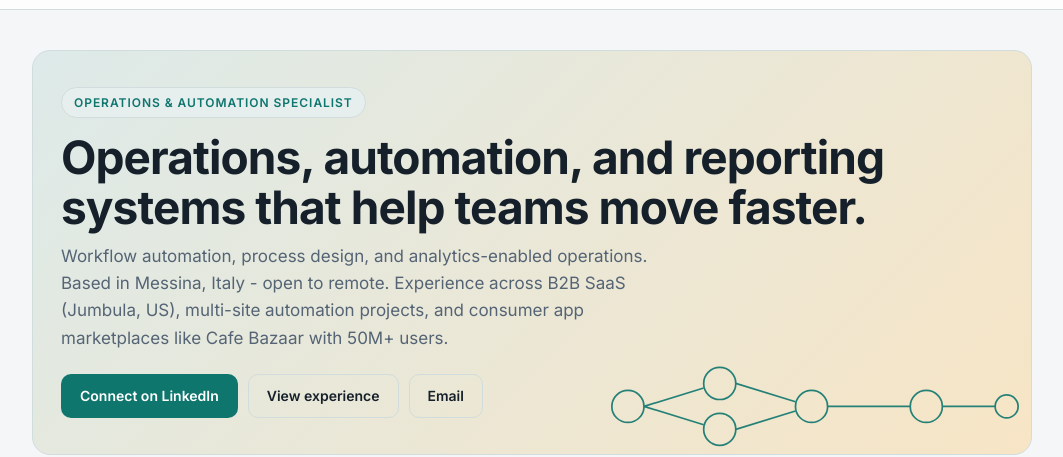
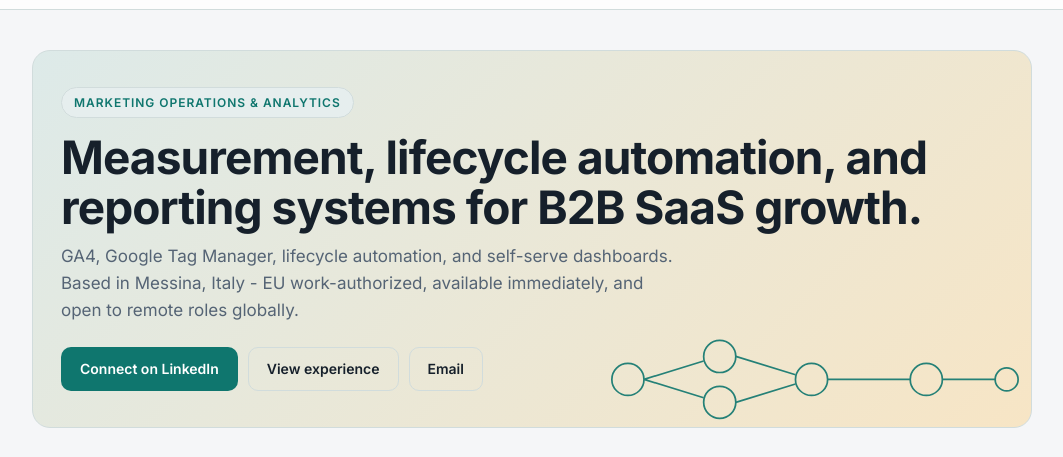
Before and after one commit to yheidari/operations-automation, a plain HTML site: page index.html in a window 1280 px wide. Shown: the part 55-512 px from the top of the page, without its empty margins (108-1171 px from the left). Drawn offline with Linux system fonts and the light colour scheme.

Commit message:
Retitle portfolio for marketing operations role

```diff
--- a/index.html
+++ b/index.html
@@ -3,8 +3,8 @@
 <head>
 <meta charset="utf-8">
 <meta name="viewport" content="width=device-width,initial-scale=1">
-<title>Yashar Heidari - Operations & Automation Specialist</title>
-<meta name="description" content="Workflow automation, BPMN process design, and reliability. Portfolio of Yashar Heidari, Operations & Automation Specialist.">
+<title>Yashar Heidari - Marketing Operations & Analytics</title>
+<meta name="description" content="GA4, lifecycle automation, event tracking, and self-serve reporting for B2B SaaS. Portfolio of Yashar Heidari, Marketing Operations & Analytics.">
 <link rel="preconnect" href="https://fonts.googleapis.com">
 <link rel="preconnect" href="https://fonts.gstatic.com" crossorigin>
 <link href="https://fonts.googleapis.com/css2?family=Inter:wght@400;500;600;700&family=Space+Grotesk:wght@500;700&family=Merriweather:wght@400;700&family=Playfair+Display:wght@600;700&family=JetBrains+Mono:wght@400;500;700&display=swap" rel="stylesheet">
@@ -97,9 +97,9 @@
 
 <main class="wrap">
   <section class="hero">
-    <span class="role">Operations & Automation Specialist</span>
-    <h1>Operations, automation, and reporting systems that help teams move faster.</h1>
-    <p class="tagline">Workflow automation, process design, and analytics-enabled operations. Based in Messina, Italy - open to remote. Experience across B2B SaaS (Jumbula, US), multi-site automation projects, and consumer app marketplaces like Cafe Bazaar with 50M+ users.</p>
+    <span class="role">Marketing Operations &amp; Analytics</span>
+    <h1>Measurement, lifecycle automation, and reporting systems for B2B SaaS growth.</h1>
+    <p class="tagline">GA4, Google Tag Manager, lifecycle automation, and self-serve dashboards. Based in Messina, Italy - EU work-authorized, available immediately, and open to remote roles globally.</p>
     <div class="ctas">
       <a class="btn primary" href="https://linkedin.com/in/yheidari" target="_blank" rel="noopener">Connect on LinkedIn</a>
       <a class="btn ghost" href="#experience">View experience</a>
@@ -114,7 +114,7 @@
 
   <section id="profile">
     <h2>Profile</h2>
-    <p class="lead">Operations and automation professional with experience designing workflows, reducing reporting friction, and connecting analytics with day-to-day execution. Built automation across SaaS marketing operations, event tracking, reporting, and content systems using n8n, Zapier, Cloudflare Workers, Python, and SQL.</p>
+    <p class="lead">Marketing Operations and Analytics specialist focused on measurement, growth systems, and lifecycle automation in B2B SaaS. I bridge marketing, product, and data by designing event tracking, building self-serve dashboards, and turning fragmented multi-channel data into clear decisions on budget, funnel performance, and campaign ROI. Hands-on with GA4, Google Tag Manager, SQL, Looker Studio, and n8n plus Cloudflare Workers for automation.</p>
   </section>
 
   <section id="stack">
@@ -189,14 +189,14 @@
     <h2>Contact</h2>
     <div class="contact"><div class="grid">
       <div><b>Location</b>Messina, Italy</div>
-      <div><b>Availability</b>Open to remote and international opportunities</div>
+      <div><b>Availability</b>EU work-authorized | Open to remote roles globally | Available immediately</div>
       <div><b>Email</b><a href="mailto:yashaarheidari@gmail.com">yashaarheidari@gmail.com</a></div>
       <div><b>LinkedIn</b><a href="https://linkedin.com/in/yheidari" target="_blank" rel="noopener">linkedin.com/in/yheidari</a></div>
     </div></div>
   </section>
 
   <footer>
-    <span>&copy; Yashar Heidari | Operations & Automation Specialist</span>
+    <span>&copy; Yashar Heidari | Marketing Operations &amp; Analytics</span>
     <span>Professional experience snapshot</span>
   </footer>
 </main>
```
Also changed, not shown: 1 other file.
